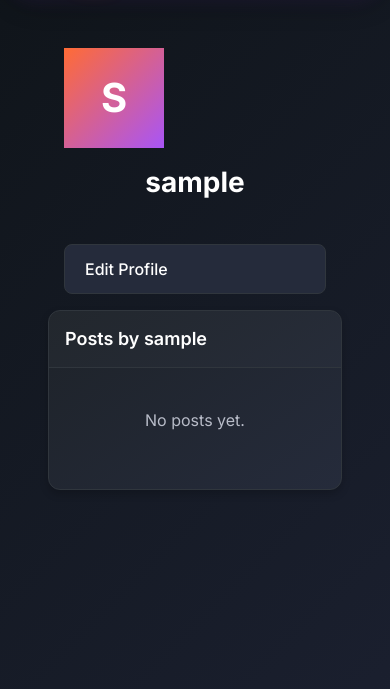
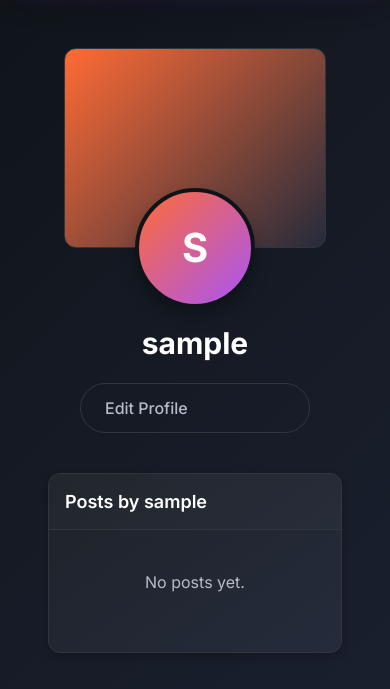
Before and after one commit to DahiBalle/Discussion-Den, a Flask app: a page that uses templates/user_profile.html in a window 390 px wide. Shown: the part 84-773 px from the top of the page. Run offline with Flask 3, Linux system fonts and the light colour scheme; the visitor is signed in with stand-in values (Sample User, id 1); data comes from the database, SQL or seed files in the repository; data that the repository does not hold is empty.

Commit message:
feat: Introduce modern SaaS-inspired design system with dark/light themes and add user profile page.

```diff
--- a/static/css/style.css
+++ b/static/css/style.css
@@ -2532,3 +2532,89 @@ button:focus,
     letter-spacing: 5px;
     font-size: 24px;
 }
+
+/* =========================================
+   Profile Page Styles (Persona & User)
+   ========================================= */
+
+.profile-header {
+    position: relative;
+    margin-bottom: var(--space-8);
+}
+
+.profile-banner {
+    width: 100%;
+    height: 200px;
+    object-fit: cover;
+    border-radius: var(--border-radius-lg);
+    background-color: var(--bg-tertiary);
+    border: 1px solid var(--border-color);
+}
+
+.profile-avatar {
+    width: 150px;
+    height: 150px;
+    border-radius: 50%;
+    border: 4px solid var(--bg-primary);
+    /* Create cutout effect */
+    margin-top: -75px;
+    /* Overlap banner */
+    margin-left: var(--space-6);
+    object-fit: cover;
+    box-shadow: var(--shadow-lg);
+    position: relative;
+    z-index: 2;
+    background-color: var(--bg-tertiary);
+}
+
+.profile-name {
+    font-size: var(--text-3xl);
+    font-weight: var(--font-bold);
+    color: var(--text-primary);
+}
+
+.profile-bio {
+    color: var(--text-secondary);
+    font-size: var(--text-base);
+    margin-top: var(--space-2);
+    max-width: 600px;
+}
+
+/* Adjust the content container to align with avatar */
+.profile-header .d-flex.justify-content-between {
+    padding-left: var(--space-6);
+    padding-right: var(--space-6);
+    margin-top: var(--space-2);
+}
+
+/* Responsive adjustments */
+@media (max-width: 768px) {
+    .profile-avatar {
+        width: 120px;
+        height: 120px;
+        margin-top: -60px;
+        margin-left: auto;
+        margin-right: auto;
+        display: block;
+    }
+
+    .profile-header .d-flex.justify-content-between {
+        flex-direction: column;
+        align-items: center !important;
+        text-align: center;
+        padding-left: var(--space-4);
+        padding-right: var(--space-4);
+    }
+
+    .profile-header .d-flex.justify-content-between>div {
+        width: 100%;
+        display: flex;
+        flex-direction: column;
+        align-items: center;
+    }
+
+    .profile-bio {
+        margin-left: auto;
+        margin-right: auto;
+    }
+}
--- a/templates/user_profile.html
+++ b/templates/user_profile.html
@@ -8,6 +8,10 @@
         <div class="col-lg-8 mx-auto">
             <!-- Profile Header -->
             <div class="profile-header">
+                <!-- Default User Banner (Gradient) since User model has no banner field -->
+                <div class="profile-banner"
+                    style="background: linear-gradient(135deg, var(--accent-primary), var(--bg-tertiary));"></div>
+
                 {% if user.avatar %}
                 <img src="{{ user.avatar }}" alt="{{ user.username }}" class="profile-avatar">
                 {% else %}
@@ -17,17 +21,18 @@
                 </div>
                 {% endif %}
 
-                <div
-                    class="d-flex flex-column flex-md-row justify-content-between align-items-center align-items-md-start">
-                    <div class="text-center text-md-start">
-                        <h1 class="profile-name">{{ user.username }}</h1>
+                <div class="d-flex justify-content-between align-items-start">
+                    <div>
+                        <div class="d-flex align-items-center gap-2 mb-2">
+                            <h1 class="profile-name mb-0">{{ user.username }}</h1>
+                        </div>
                         {% if user.bio %}
                         <p class="profile-bio">{{ user.bio }}</p>
                         {% endif %}
 
                         <!-- Public Personas -->
                         {% if public_personas %}
-                        <div class="persona-list mt-3 justify-content-center justify-content-md-start">
+                        <div class="persona-list mt-3">
                             <span class="text-muted-custom me-2">Public Personas:</span>
                             {% for persona in public_personas %}
                             <a href="{{ url_for('persona.persona_profile', persona_id=persona.id) }}"
@@ -41,8 +46,9 @@
                     </div>
 
                     {% if is_owner %}
-                    <div class="d-flex flex-column w-100 w-md-auto mt-3 mt-md-0" style="gap: 10px;">
-                        <a href="{{ url_for('profile.edit_profile') }}" class="btn btn-secondary w-100">Edit Profile</a>
+                    <div class="d-flex flex-column" style="gap: 10px;">
+                        <a href="{{ url_for('profile.edit_profile') }}"
+                            class="btn btn-outline-secondary rounded-pill px-4">Edit Profile</a>
                     </div>
                     {% endif %}
                 </div>
```
